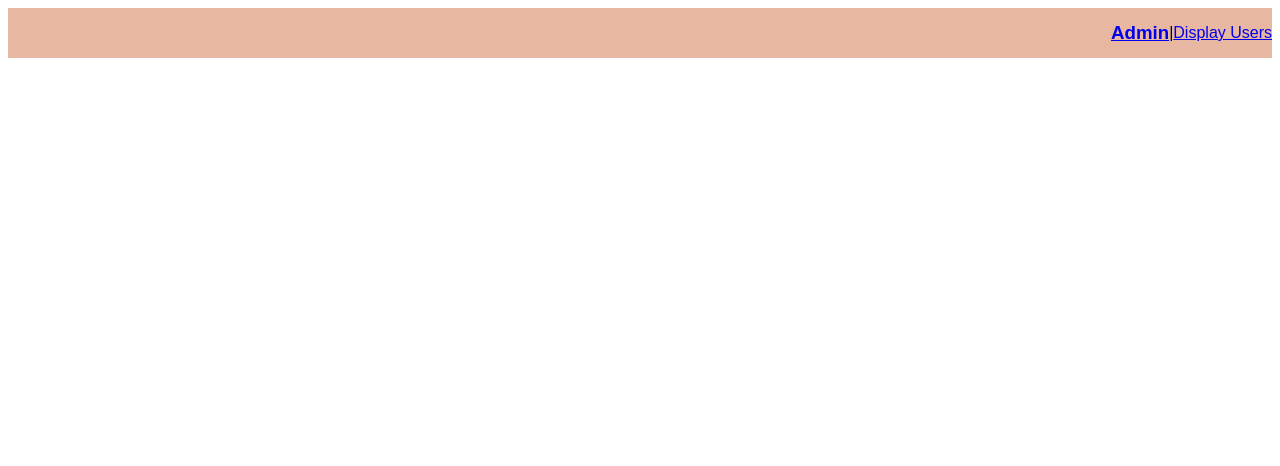
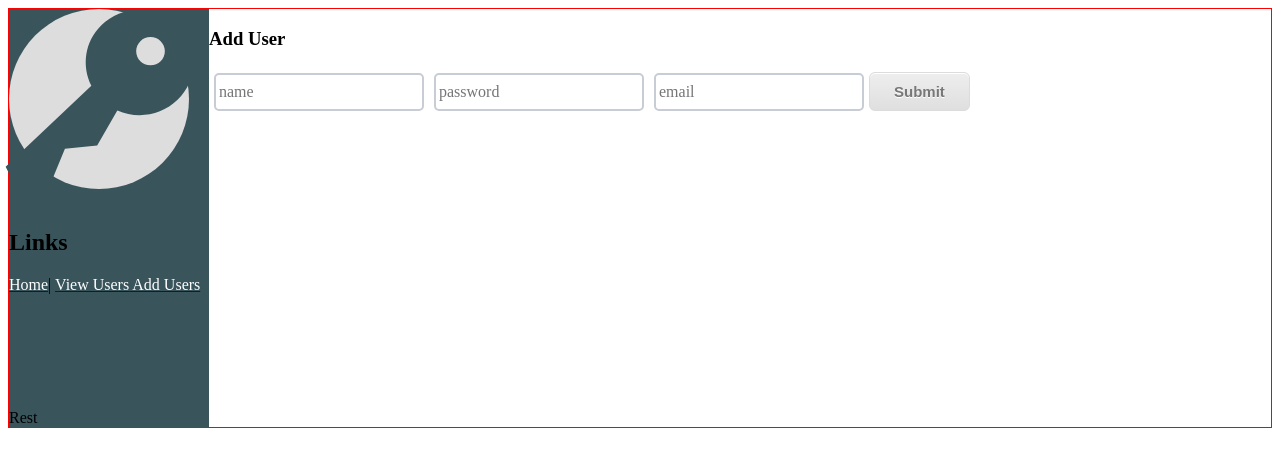
Before and after one commit to ctocco/AddMe-App, a React (Create React App) app: page /addusers in a window 1280 px wide. Shown: the top 466 px of the page. Built offline with nearby package versions, Linux system fonts and the light colour scheme; a web font is replaced by a local one.

Commit message:
adding css grid styles to components

```diff
--- a/src/App.js
+++ b/src/App.js
@@ -1,34 +1,30 @@
 import React from "react";
-import NavBar from "./components/NavBar/NavBar";
+import NavBar from "../src/components/NavBar";
 import UserForm from "../src/components/UserForm";
+import Home from "../src/components/Home";
 import { Router, Link } from "@reach/router";
 import DisplayUsers from "../src/components/DisplayUsers";
 import EditUser from "../src/components/EditUser";
 import styled from "styled-components";
 
-const Nav = styled.nav`
-  display: flex;
-  justify-content: flex-end;
-  background: #e8b7a2;
-  height: 50px;
-  align-items: center;
+const AppContainer = styled.div`
+  display: grid;
+  grid-template-columns: 200px auto;
+  grid-template-rows: auto;
+  border: 1px red solid;
 `;
 
 const App = () => {
   return (
-    <div className="App">
-      <Nav>
-        <Link to="/">
-          <h3>Admin</h3>
-        </Link>{" "}
-        | <Link to="displayusers">Display Users</Link>
-      </Nav>
+    <AppContainer>
+      <NavBar />
       <Router>
-        <UserForm path="/" />
+        <Home path="/" />
+        <UserForm path="addusers" />
         <DisplayUsers path="/displayusers" />
-        <EditUser path="/edituser/:id" />
+        <EditUser path="/edituser" />
       </Router>
-    </div>
+    </AppContainer>
   );
 };
 
--- a/src/components/EditUser/index.js
+++ b/src/components/EditUser/index.js
@@ -1,4 +1,5 @@
 import React, { Component } from "react";
+import { Link } from "@reach/router";
 import styled from "styled-components";
 import { update_user } from "../../redux/action_creators/actions";
 import { connect } from "react-redux";
--- /dev/null
+++ b/src/components/Home/index.js
@@ -0,0 +1,13 @@
+import React from "react";
+
+const Home = () => {
+  return (
+    <div>
+      <div>Header</div>
+      <h1>WELCOME</h1>
+      <h3>Admin</h3>
+    </div>
+  );
+};
+
+export default Home;
--- /dev/null
+++ b/src/components/NavBar/index.jsx
@@ -0,0 +1,55 @@
+import React from "react";
+import { Router, Link } from "@reach/router";
+import styled from "styled-components";
+import key from "../../assets/icons/key.svg";
+import home from "../../assets/icons/home.svg";
+import add_user from "../../assets/icons/add_user.svg";
+import view_users from "../../assets/icons/view_users.svg";
+
+const Nav = styled.nav`
+  display: grid;
+  background: #39555b;
+  grid-template-columns: auto;
+  grid-template-rows: 200px 200px auto;
+`;
+
+const NavLink = styled.a`
+  color: white;
+`;
+
+const Circle = styled.div`
+  display: flex;
+  justify-content: center;
+  background: #ddd;
+  width: 180px;
+  height: 180px;
+  border-radius: 50%;
+`;
+
+const NavBar = () => {
+  return (
+    <Nav>
+      <div>
+        <Circle>
+          <img src={key} />
+        </Circle>
+      </div>
+      <div>
+        <h1>Links</h1>
+        <Link to="/">
+          <NavLink>Home</NavLink>
+        </Link>
+        |{" "}
+        <Link to="/displayusers">
+          <NavLink>View Users</NavLink>
+        </Link>
+        <Link to="/addusers">
+          <NavLink> Add Users</NavLink>
+        </Link>
+      </div>
+      <div>Rest</div>
+    </Nav>
+  );
+};
+
+export default NavBar;
--- a/src/components/UserForm/index.js
+++ b/src/components/UserForm/index.js
@@ -85,7 +85,6 @@ const Input = styled.input`
 const UserForm = () => {
   const dispatch = useDispatch();
   const listOfUsers = useSelector(state => state.user);
-
   const [name, setName] = useState("");
   const [password, setPassword] = useState("");
   const [email, setEmail] = useState("");
```
